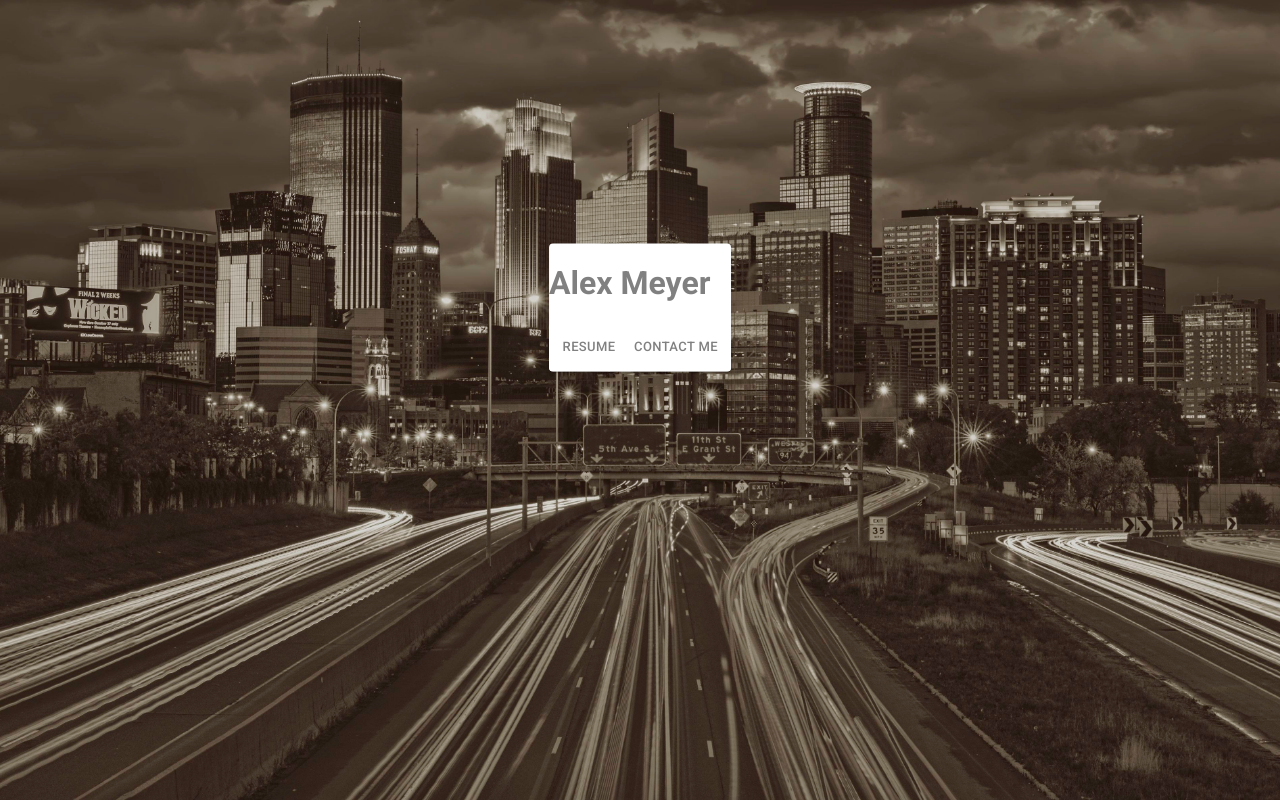
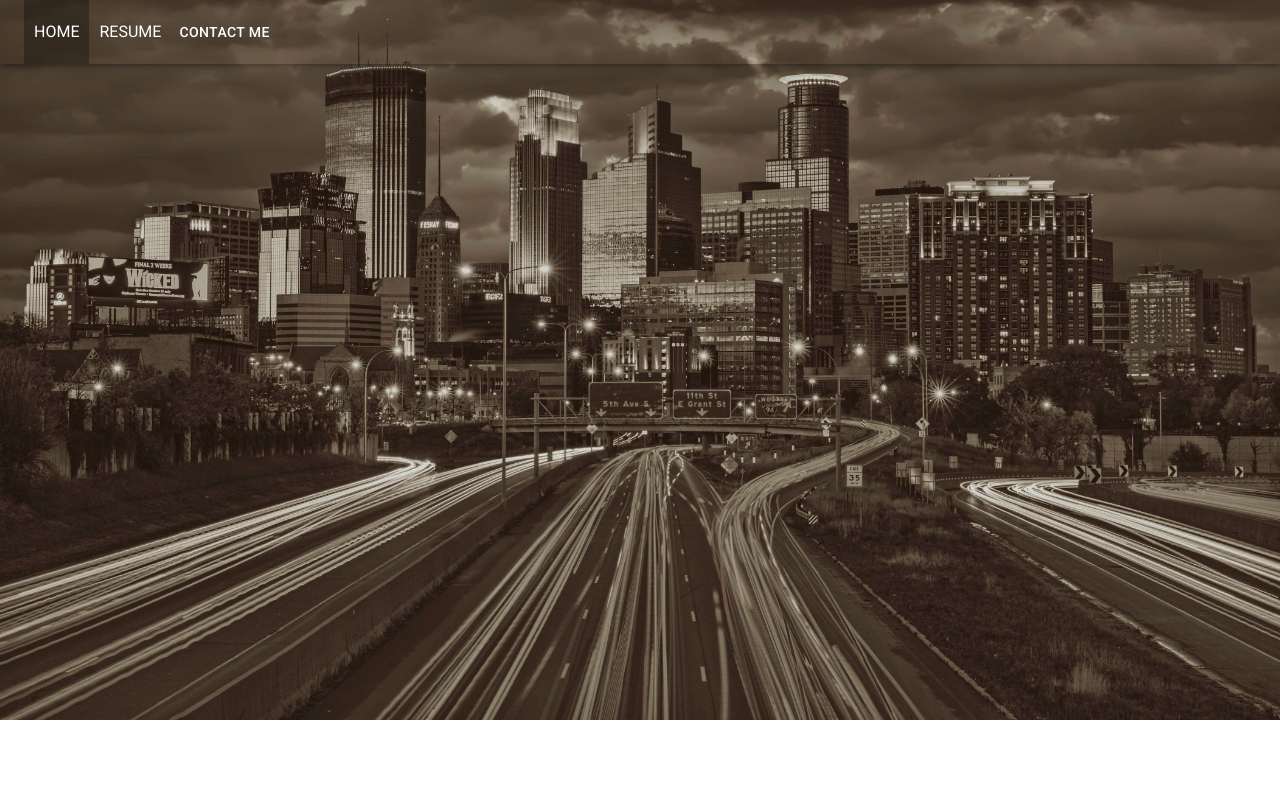
Before and after one commit to alexjmeyer92/personal-website-ui, a React (Create React App) app: page / in a window 1280 px wide. Built offline with nearby package versions, Linux system fonts and the light colour scheme.

Commit message:
still working on stuff

```diff
--- a/src/App.jsx
+++ b/src/App.jsx
@@ -3,7 +3,6 @@ import { Router } from '@reach/router';
 import Home from './views/Home';
 import './styles/style.css';
 import Resume from './views/Resume';
-import Contact from './views/Contact';
 import GlobalContext from './components/Context/GlobalContext';
 
 const App = () => {
@@ -16,7 +15,6 @@ const App = () => {
       <Router primary={false}>
         <Home path="/" />
         <Resume path="/resume" />
-        <Contact path="/contact" />
       </Router>
     </GlobalContext.Provider>
   );
--- a/src/components/Contact/ContactCard.jsx
+++ b/src/components/Contact/ContactCard.jsx
@@ -27,7 +27,8 @@ const useStyles = makeStyles({
   },
 });
 
-const ContactCard = () => {
+const ContactCard = props => {
+  const { handleClose } = props;
   const classes = useStyles();
 
   const [values, setValues] = React.useState({
@@ -98,7 +99,9 @@ const ContactCard = () => {
         </Grid>
       </CardContent>
       <CardActions>
-        <Button size="small">Submit</Button>
+        <Button size="small" onClick={handleClose}>
+          Submit
+        </Button>
       </CardActions>
     </Card>
   );
--- a/src/components/Layout/Layout.jsx
+++ b/src/components/Layout/Layout.jsx
@@ -1,18 +1,73 @@
 import React from 'react';
 import AppBar from '@material-ui/core/AppBar';
 import Toolbar from '@material-ui/core/Toolbar';
+import { Button } from '@material-ui/core';
+import { makeStyles } from '@material-ui/core/styles';
+import Modal from '@material-ui/core/Modal';
+import Backdrop from '@material-ui/core/Backdrop';
+import Fade from '@material-ui/core/Fade';
 import NavItem from './NavItem';
+import ContactCard from '../Contact/ContactCard';
+
+const useStyles = makeStyles(theme => ({
+  modal: {
+    display: 'flex',
+    alignItems: 'center',
+    justifyContent: 'center',
+  },
+  paper: {
+    backgroundColor: theme.palette.background.paper,
+    border: '2px solid #000',
+    boxShadow: theme.shadows[5],
+    padding: theme.spacing(2, 4, 3),
+  },
+}));
 
 const Layout = props => {
   const { children } = props;
+  const classes = useStyles();
+  const [open, setOpen] = React.useState(false);
+
+  const handleOpen = () => {
+    setOpen(true);
+  };
+
+  const handleClose = () => {
+    setOpen(false);
+  };
 
   return (
     <div>
-      <AppBar position="static" color="default">
-        <Toolbar className="nav-bar">
-          <NavItem routeTo="/" text="Home" />
-          <NavItem routeTo="/resume" text="Resume" />
-          <NavItem routeTo="/contact" text="Contact" />
+      {/* <AppBar position="fixed" color="default" elevation={0}> */}
+      <AppBar
+        position="fixed"
+        style={{ backgroundColor: 'rgba(255,255,255,0)' }}
+      >
+        <Toolbar
+          className="nav-bar"
+          style={{ backgroundColor: 'rgba(255,255,255,0)' }}
+        >
+          <NavItem routeTo="/" text="HOME" />
+          <NavItem routeTo="/resume" text="RESUME" />
+          <Button onClick={handleOpen} style={{ color: 'white' }}>
+            Contact Me
+          </Button>
+          <Modal
+            aria-labelledby="transition-modal-title"
+            aria-describedby="transition-modal-description"
+            className={classes.modal}
+            open={open}
+            onClose={handleClose}
+            closeAfterTransition
+            BackdropComponent={Backdrop}
+            BackdropProps={{
+              timeout: 500,
+            }}
+          >
+            <Fade in={open}>
+              <ContactCard handleClose={handleClose} />
+            </Fade>
+          </Modal>
         </Toolbar>
       </AppBar>
       {children}
--- a/src/components/Layout/NavItem.jsx
+++ b/src/components/Layout/NavItem.jsx
@@ -9,9 +9,11 @@ const NavLink = props => (
         return {
           style: {
             backgroundColor: 'rgba(0,0,0,0.3)',
+            color: 'white',
           },
         };
     }}
+    style={{ color: 'white' }}
   />
 );
 
--- a/src/views/Contact.jsx
+++ /dev/null
@@ -1,33 +0,0 @@
-import React from 'react';
-import makeStyles from '@material-ui/core/styles/makeStyles';
-import Layout from '../components/Layout/Layout';
-import ContactCard from '../components/Contact/ContactCard';
-// import BackgroundImage from '../assets/background_image.jpg';
-
-const useStyles = makeStyles({
-  bg: {
-    height: '100%',
-    width: '100%',
-    backgroundColor: 'lightgrey',
-    position: 'fixed',
-    backgroundSize: 'cover',
-    backgroundPosition: 'center center',
-    backgroundRepeat: 'no-repeat',
-    backgroundAttachment: 'fixed',
-    // backgroundImage: `url(${BackgroundImage})`,
-  },
-});
-
-const Contact = () => {
-  const classes = useStyles();
-
-  return (
-    <Layout>
-      <div className={classes.bg}>
-        <ContactCard />
-      </div>
-    </Layout>
-  );
-};
-
-export default Contact;
--- a/src/views/Home.jsx
+++ b/src/views/Home.jsx
@@ -1,60 +1,17 @@
 import React from 'react';
-import Card from '@material-ui/core/Card';
-import { makeStyles } from '@material-ui/core/styles';
-import CardActions from '@material-ui/core/CardActions';
-import Button from '@material-ui/core/Button';
-import { Grid } from '@material-ui/core';
 import BackgroundImage from '../assets/mpls_downtown_south.jpg';
-
-const useStyles = makeStyles({
-  card: {
-    maxWidth: 600,
-    maxHeight: 600,
-    backgroundColor: 'rgba(255, 255, 255, 1)',
-    position: 'absolute',
-    left: '50%',
-    top: '40%',
-    transform: 'translate(-50%, -60%)',
-  },
-  cardBottom: {
-    backgroundColor: 'rgba(255, 255, 255, 1)',
-  },
-  button: {
-    color: 'grey',
-  },
-  bg: {
-    height: '100%',
-    width: '100%',
-    backgroundColor: 'lightgrey',
-    position: 'fixed',
-    backgroundSize: 'cover',
-    backgroundPosition: 'center center',
-    backgroundRepeat: 'no-repeat',
-    backgroundAttachment: 'fixed',
-    backgroundImage: `url(${BackgroundImage})`,
-  },
-});
+import Layout from '../components/Layout/Layout';
 
 const Home = () => {
-  const classes = useStyles();
   return (
-    <div className={classes.bg}>
-      <Card className={classes.card}>
-        <Grid container>
-          <Grid item xs={12}>
-            <h1 style={{ color: 'grey' }}>Alex Meyer</h1>
-          </Grid>
-        </Grid>
-        <CardActions className={classes.cardBottom}>
-          <Button size="small" className={classes.button} href="/resume">
-            Resume
-          </Button>
-          <Button size="small" className={classes.button} href="/contact">
-            Contact Me
-          </Button>
-        </CardActions>
-      </Card>
-    </div>
+    <Layout>
+      <img
+        src={BackgroundImage}
+        height="100%"
+        width="100%"
+        alt="home page background"
+      />
+    </Layout>
   );
 };
 
```
